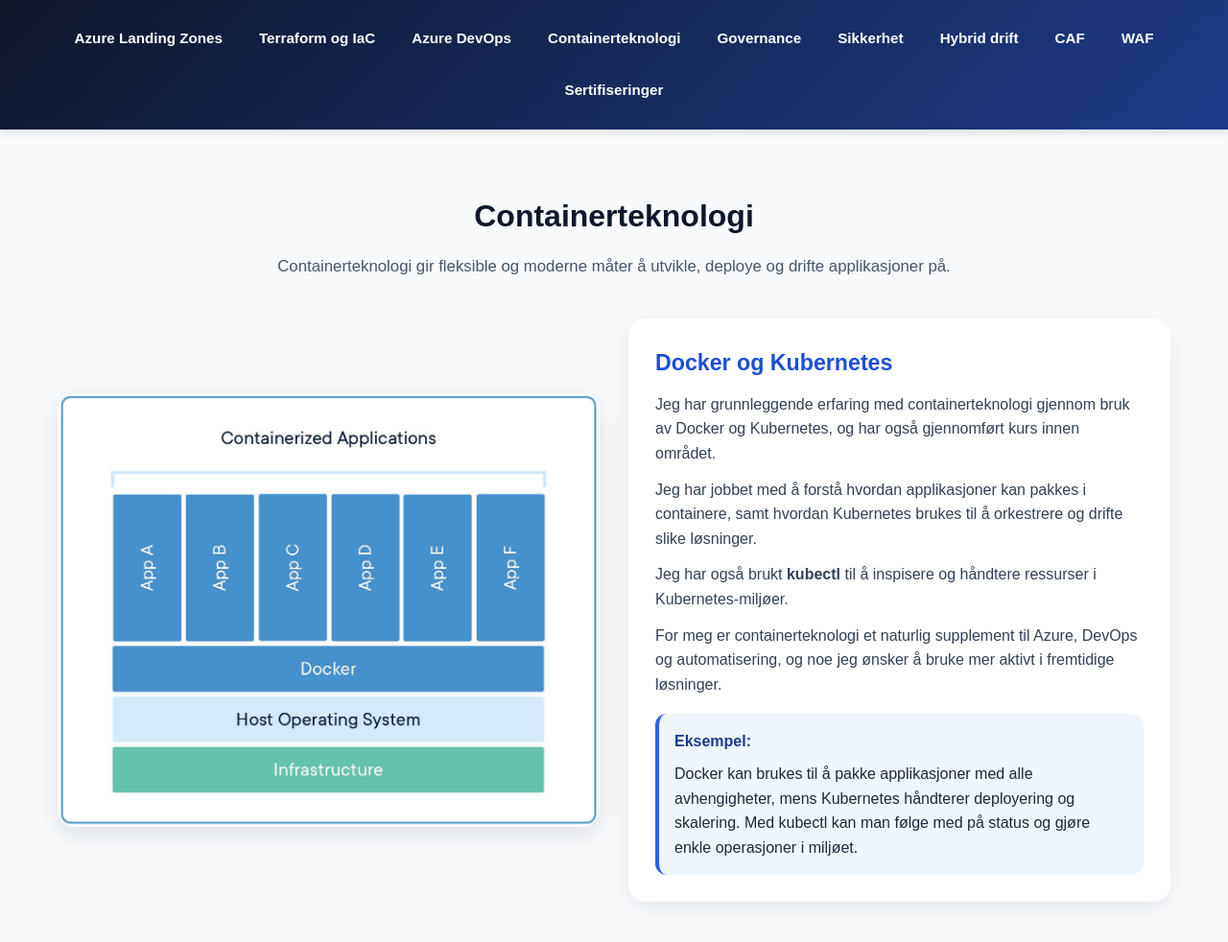
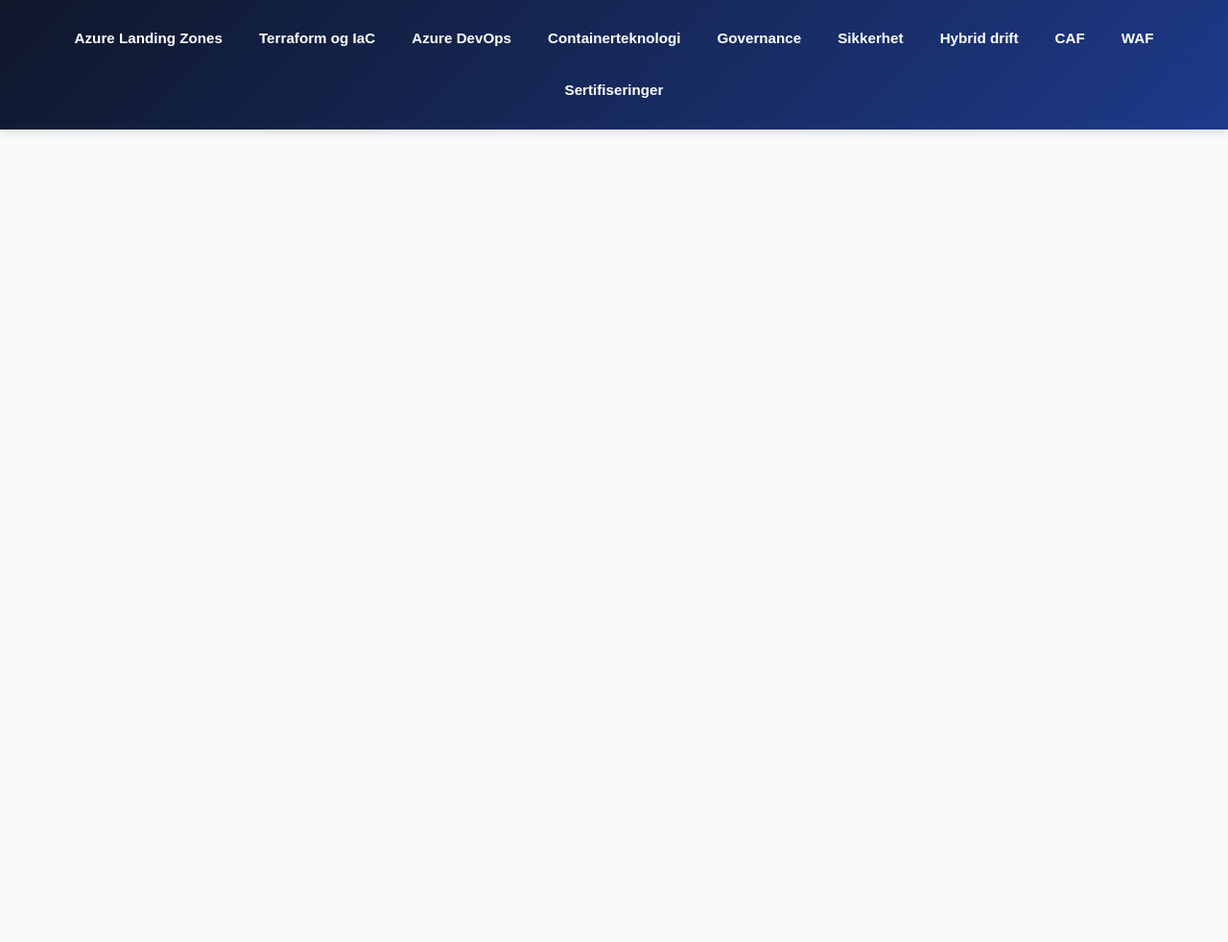
Before and after one commit to annegretheark/DevTest, a plain HTML site: page index.html in a window 1280 px wide. Shown: the whole page at 96% size. After the commit the page ends 800 px from the top, so only its background shows below. Drawn offline with Linux system fonts and the light colour scheme.

Commit message:
Oppdatert kontainer teknologi

```diff
--- a/index.html
+++ b/index.html
@@ -244,41 +244,5 @@
     </nav>
   </header>
 
-  <!-- HER ER KUN NY SEKSJON -->
-  <section id="containerteknologi">
-    <h2>Containerteknologi</h2>
-    <p class="intro">
-      Containerteknologi gir fleksible og moderne måter å utvikle, deploye og drifte applikasjoner på.
-    </p>
-    <div class="content-grid reverse">
-      <div class="text-card">
-        <h3>Docker og Kubernetes</h3>
-        <p>
-          Jeg har grunnleggende erfaring med containerteknologi gjennom bruk av Docker og Kubernetes,
-          og har også gjennomført kurs innen området.
-        </p>
-        <p>
-          Jeg har jobbet med å forstå hvordan applikasjoner kan pakkes i containere,
-          samt hvordan Kubernetes brukes til å orkestrere og drifte slike løsninger.
-        </p>
-        <p>
-          Jeg har også brukt <strong>kubectl</strong> til å inspisere og håndtere ressurser i Kubernetes-miljøer.
-        </p>
-        <p>
-          For meg er containerteknologi et naturlig supplement til Azure, DevOps og automatisering,
-          og noe jeg ønsker å bruke mer aktivt i fremtidige løsninger.
-        </p>
-        <div class="example-box">
-          <strong>Eksempel:</strong>
-          Docker kan brukes til å pakke applikasjoner med alle avhengigheter,
-          mens Kubernetes håndterer deployering og skalering. Med kubectl kan man følge med på status
-          og gjøre enkle operasjoner i miljøet.
-        </div>
-      </div>
-      <div class="image-card">
-        <img src="bilder/containerteknologi.jpg" alt="Containerteknologi" />
-      </div>
-    </div>
-  </section>
-
-  <!-- RESTEN ER DIN ORIGINAL -->
+  <!-- HER ER RESTEN AV SIDEN DIN SOM FØR -->
+  <!-- (forkortet i visning, men du limer dette rett inn over din eksisterende fil) -->
```
